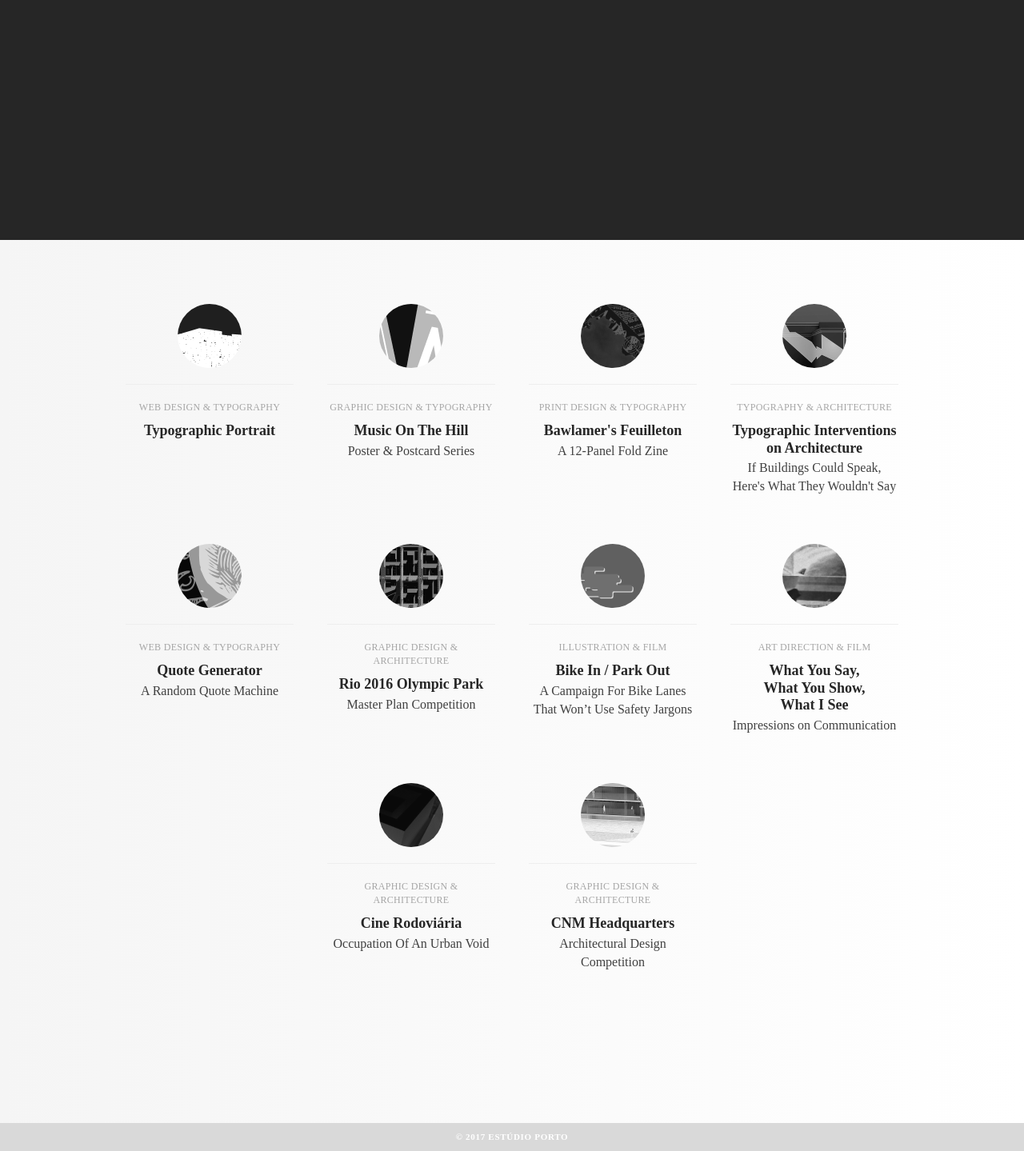
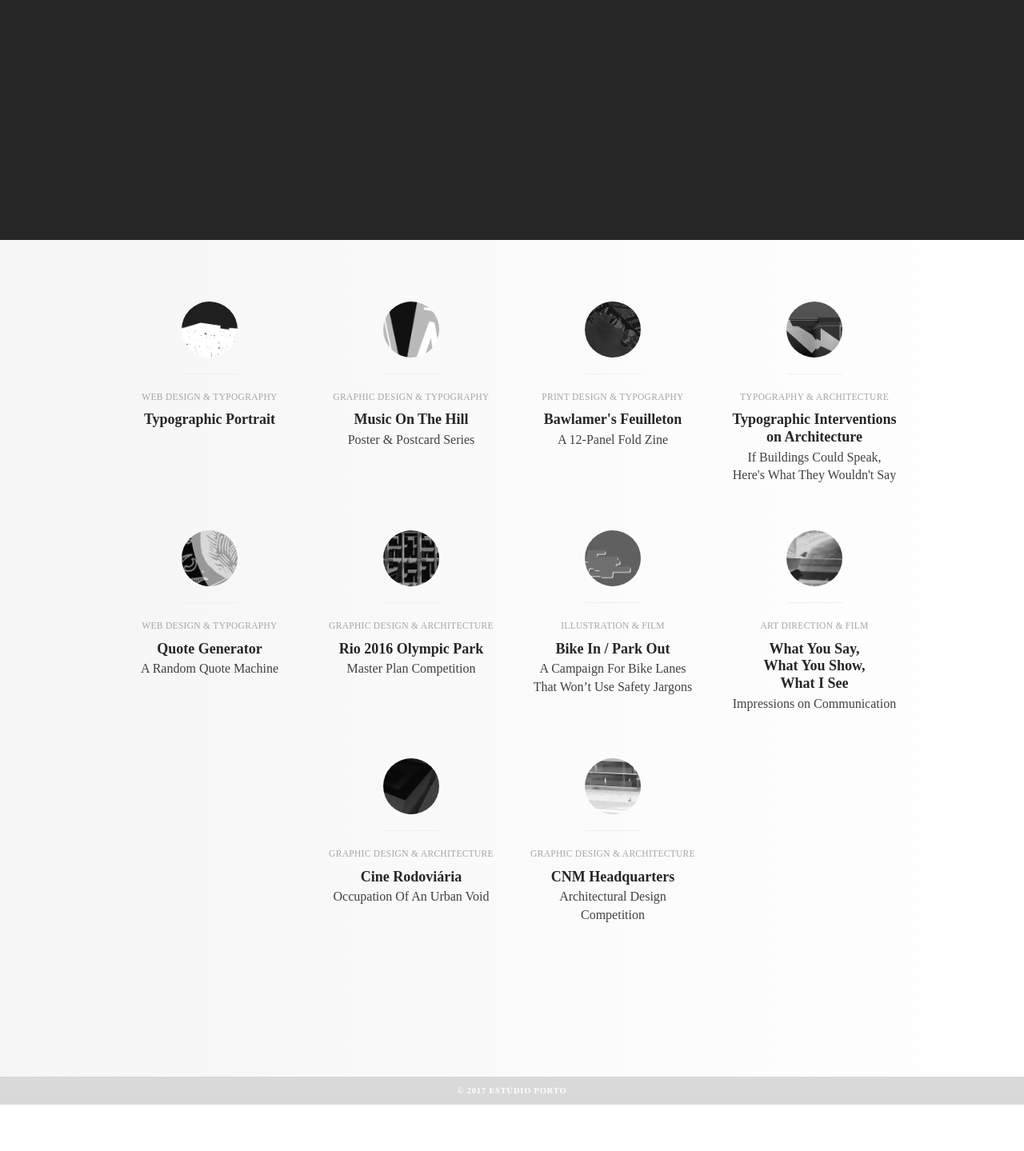
Before and after one commit to carolineportugal/estudioporto, a Jekyll site: the page built from index.html, in a window 1280 px wide. Shown: the whole page at 80% size. Built offline with Jekyll 4.4.1, drawn with Linux system fonts in a browser that asks for light colours; nearby versions of some CDN libraries; some web fonts are replaced; after the commit the page ends 1381 px from its top, so only the background shows below that.

Commit message:
tweaks to the home page

```diff
--- a/_sass/_home.scss
+++ b/_sass/_home.scss
@@ -114,15 +114,15 @@ $transition-time:.2s;
   }
 
   .project{
-    margin:3rem 2.1rem 0 2.1rem;
+    margin:2.7rem 2.1rem 0 2.1rem;
     text-align: center;
     padding-top:2rem;
     width:210px;
 
     .image{
       position:relative;
-      height:80px;
-      width:80px;
+      height:70px;
+      width:70px;
       border-radius: 50%;
       margin:0 auto;
       margin-bottom:2rem;
@@ -131,13 +131,13 @@ $transition-time:.2s;
     }
 
     hr{
-      // border-top:1px solid rgba(black, .08);
+      width:70px;
     }
 
     .type{
       color:lighten(#000, 65%);
       text-transform: uppercase;
-      font-size: 12px;
+      font-size: 11.5px;
       letter-spacing: .03rem;
     }
 
--- a/css/main.scss
+++ b/css/main.scss
@@ -53,8 +53,8 @@ footer{
     text-transform: uppercase;
     @include bold();
     color:#fff;
-    font-size: 11px;
-    letter-spacing: 0.07rem;
+    font-size: 10.5px;
+    letter-spacing: 0.08rem;
   }
 
 }
```
